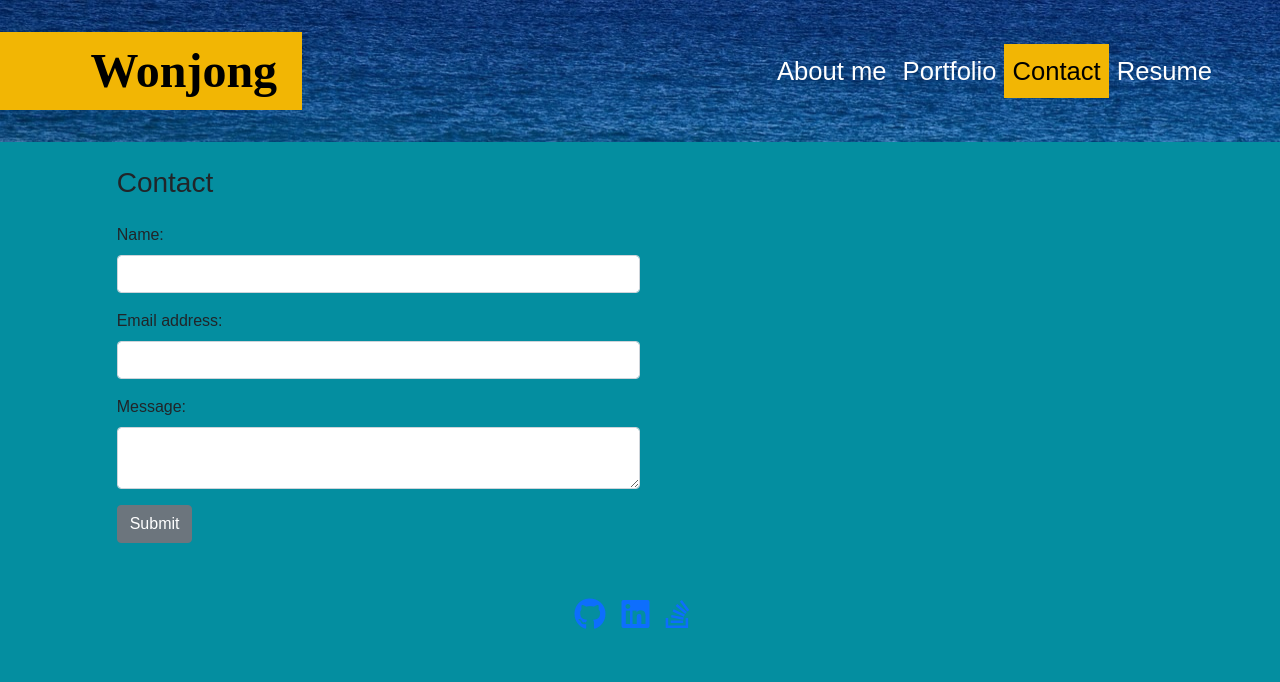
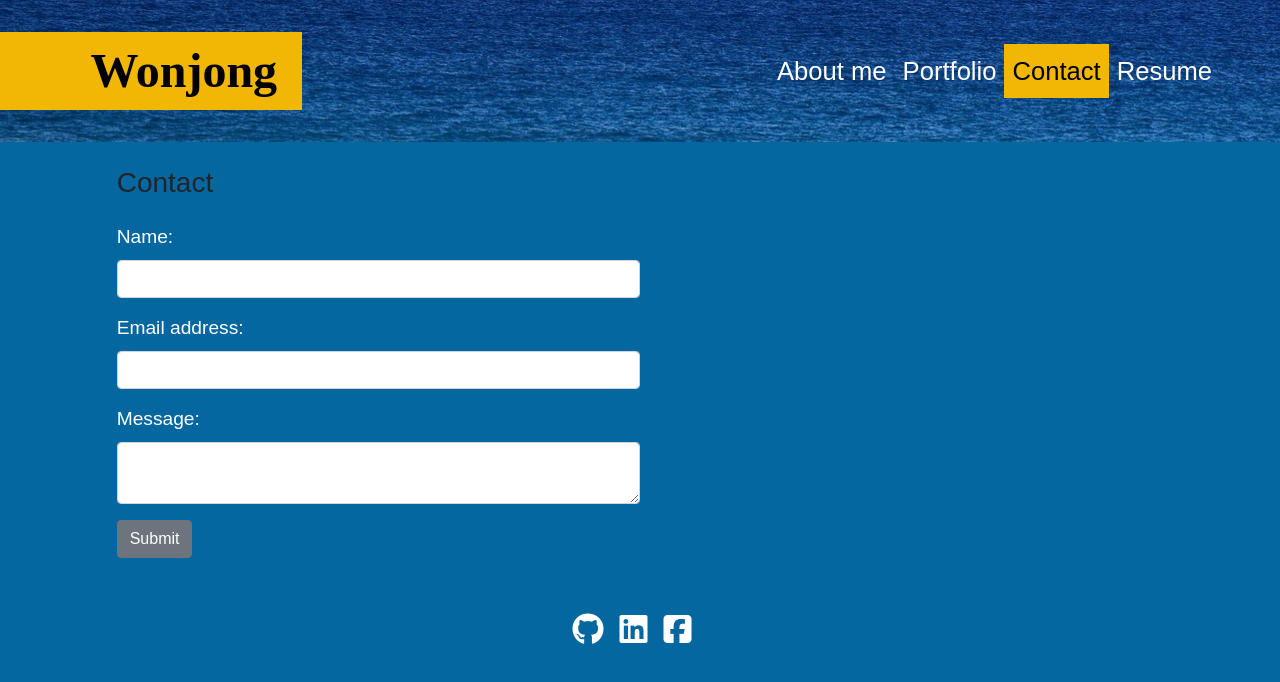
Before and after one commit to wonjong2/wonjong_portfolio_react, a React (Create React App) app: page / in a window 1280 px wide. Both pictures are taken after a click on the link "Contact". Shown: the top 682 px of the page. Built offline with nearby package versions, Linux system fonts and the light colour scheme; a web font is replaced by a local one.

Commit message:
Updates font size and color

```diff
--- a/src/components/Aboutme.js
+++ b/src/components/Aboutme.js
@@ -1,12 +1,19 @@
 import React from 'react';
 import myPhoto from '../images/wonjong.jpg';
+
+const styles = {
+    bio: {
+        fontSize: '1.2rem',
+        color: 'white'
+    }
+};
 
 export default function Aboutme() {
     return (
         <div>
             <h3>About me</h3>
             <img src={myPhoto} alt="wonjong" className="myphoto pt-3"></img>
-            <p className='pt-3' id="aboutme-text">Experienced software engineer with extensive experience in the mobile
+            <p className='pt-3' style={styles.bio}>Experienced software engineer with extensive experience in the mobile
                 telecommunication industry. From a software engineer who developed Protocol, UI and Network
                 features in many feature phones to a project manager who handles entire mobile product lifecycle
                 in various mobile devices, resulted in mobile products launched in markets on time with high
--- a/src/components/Contact.js
+++ b/src/components/Contact.js
@@ -11,7 +11,12 @@ const styles = {
     },
     notDisplay: {
         display: 'none'
+    },
+    label: {
+        fontSize: '1.2rem',
+        color: 'white'
     }
+
 };
 
 export default function Contact() {
@@ -71,15 +76,15 @@ export default function Contact() {
             <div className='input-group pt-3'>
                 <form className='form' style={styles.width}>
                     <div className='mb-3'>
-                        <label className='form-label'>Name:</label>
+                        <label className='form-label' style={styles.label}>Name:</label>
                         <input className='form-control' value={name} id='name' name='name' type='text' onChange={handlingInputChange}></input>
                     </div>
                     <div className='mb-3'>
-                        <label className='form-label'>Email address:</label>
+                        <label className='form-label' style={styles.label}>Email address:</label>
                         <input className='form-control' value={email} id='email' name='email' type='email' onChange={handlingInputChange} onFocus={handlingOnFocus} onBlur={handlingOnBlur}></input>
                     </div>
                     <div className='mb-3'>
-                        <label className='form-label'>Message:</label>
+                        <label className='form-label' style={styles.label}>Message:</label>
                         <textarea className='form-control' value={message} id='message' name='message' type='text' onChange={handlingInputChange} onFocus={handlingOnFocus} onBlur={handlingOnBlur}></textarea>
                     </div>
                     <p className='mb-3' style={errEmail.length ? styles.display : styles.notDisplay}>{errEmail}</p>
--- a/src/components/Footer.js
+++ b/src/components/Footer.js
@@ -12,10 +12,10 @@ const styles = {
 export default function Footer() {
     return (
         <footer className='container-fluid d-flex pt-5' style={styles.alignIcons}>
-            <div style={styles.icon}>
-                <a className='me-3' href='https://github.com/wonjong2' target='_blank' rel='noreferrer'><i className='fa-brands fa-github'></i></a>
-                <a className='me-3' href='https://www.linkedin.com/in/won-jong-park-a7a45146/' target='_blank' rel='noreferrer'><i className="fa-brands fa-linkedin"></i></a>
-                <a className='me-3' href='https://stackoverflow.com/users/18087428/wonjong-park2' target='_blank' rel='noreferrer'><i className="fa-brands fa-stack-overflow"></i></a>
+            <div>
+                <a className='me-3' href='https://github.com/wonjong2' target='_blank' rel='noreferrer' style={styles.icon}><i className='fa-brands fa-github'></i></a>
+                <a className='me-3' href='https://www.linkedin.com/in/won-jong-park-a7a45146/' target='_blank' rel='noreferrer' style={styles.icon}><i className="fa-brands fa-linkedin"></i></a>
+                <a className='me-3' href='https://stackoverflow.com/users/18087428/wonjong-park2' target='_blank' rel='noreferrer' style={styles.icon}><i className="fa-brands fa-facebook-square"></i></a>
             </div>
         </footer>
     )
--- a/src/styles/index.css
+++ b/src/styles/index.css
@@ -8,7 +8,7 @@ body {
     font-family: Arial, Helvetica, sans-serif;
     min-width: 280px;
     width: 100%;
-    background-color: rgb(4, 142, 160) ;
+    background-color: rgb(4, 103, 160) ;
     /* background-image: url(../images/page_bg.jpg);
     background-size: cover;
     background-repeat: no-repeat; */
```
